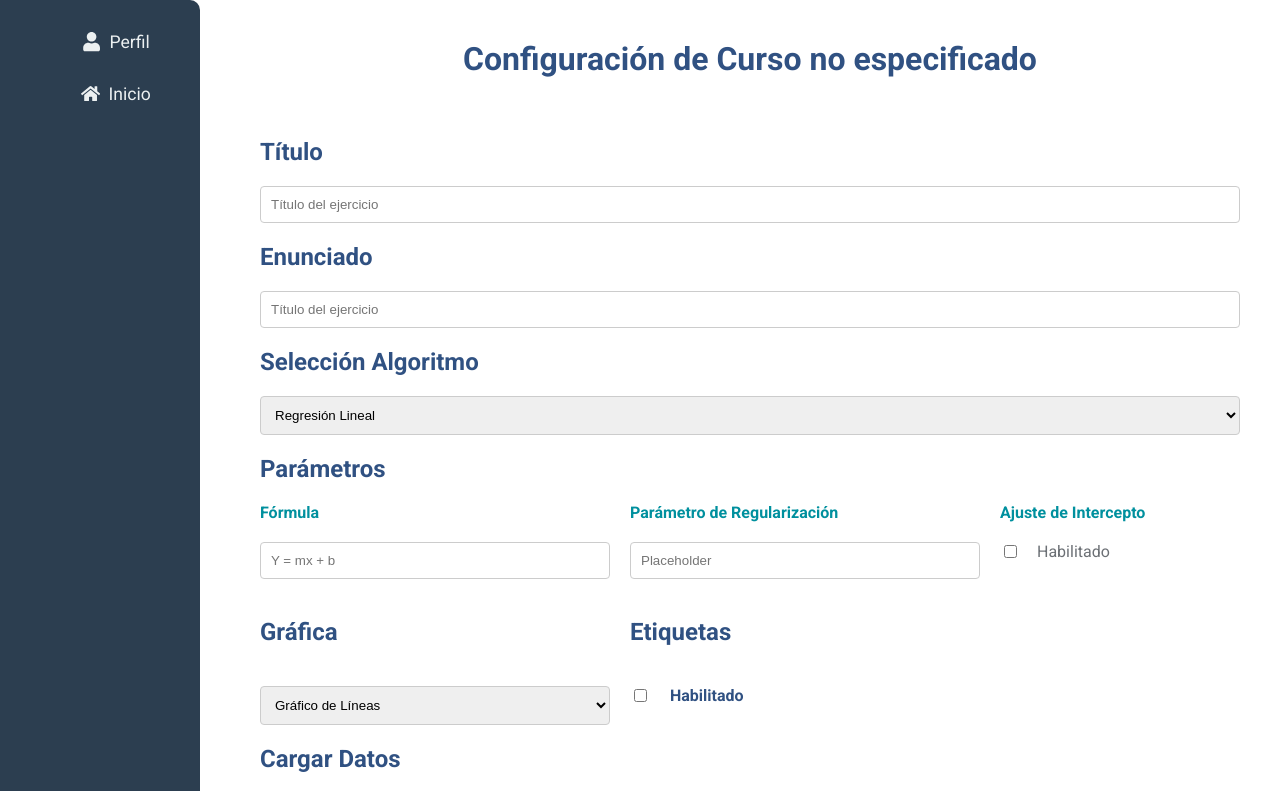
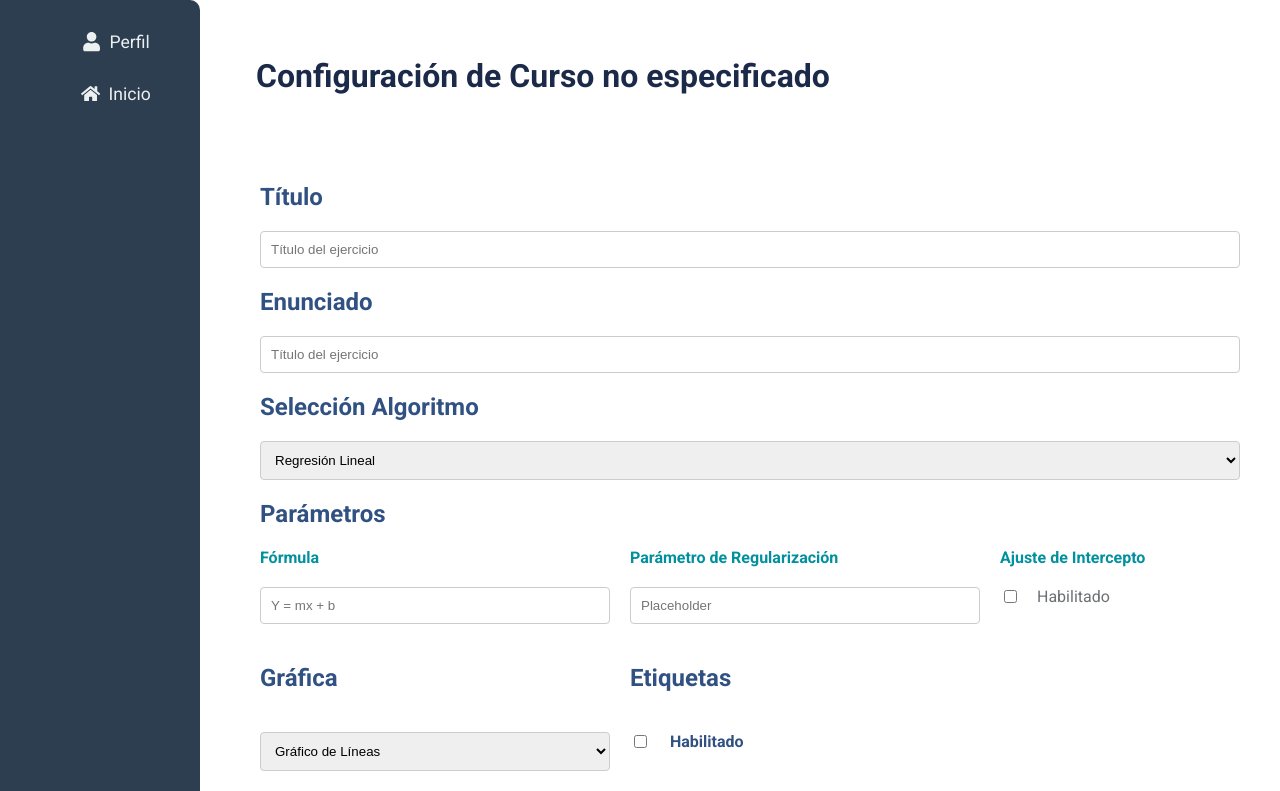
Before and after one commit to KeylaFrancoH/Integradora, a React (Create React App) app in the folder frontend/: page /anadir-tema/1/grafica in a window 1280 px wide. Shown: the top 791 px of the page. Built offline with nearby package versions, Linux system fonts and the light colour scheme.

Commit message:
Correciones bugs diseño

```diff
--- a/frontend/src/components/Estudiante/estudiantehome.css
+++ b/frontend/src/components/Estudiante/estudiantehome.css
@@ -1,4 +1,4 @@
-h1 {
+.clases {
   font-size: 2rem;
   font-weight: 700;
   color: #2c3e50;
@@ -36,11 +36,7 @@ h1 {
   margin-bottom: 50px;
 }
 
-h1 {
-  display: inline-block; /* Hace que el h1 se ajuste al contenido */
-  margin: 0;
-  padding: 0;
-}
+
 
 .underline {
   width: 100%; /* Hace que la línea abarque todo el ancho del contenedor */
--- a/frontend/src/components/Estudiante/estudiantehome.js
+++ b/frontend/src/components/Estudiante/estudiantehome.js
@@ -6,7 +6,7 @@ const EstudianteHome = () => {
   return (
     <div className="home-container">
       <div className="header-container">
-        <h1>Mis Clases</h1>
+        <h1 className="clases">Mis Clases</h1>
         <div class="underline"></div>
       </div>
       <div className="cards">
--- a/frontend/src/components/Grafica/grafica.css
+++ b/frontend/src/components/Grafica/grafica.css
@@ -3,18 +3,17 @@
     padding: 20px;
   }
 
-  .configuracion-container h1 {
-    position: sticky;
-    top: 0;
-    background-color: #fff;
-    color: #305182;
-    padding: 20px 0;
-    margin: 0;
-    z-index: 10;
-    -webkit-text-fill-color: initial;
-  }
-  .titulo{
-    color: #305182;
+
+  .tituloC{
+    font-size: 2rem;
+    font-weight: 700;
+    color: #2c3e50;
+    text-align: left;
+    margin-bottom: 2rem;
+    background: #1C2A49;
+    -webkit-background-clip: text;
+    -webkit-text-fill-color: transparent;
+    padding: 1rem;
   }
 
   .configuracion-content {
--- a/frontend/src/components/Grafica/grafica.js
+++ b/frontend/src/components/Grafica/grafica.js
@@ -28,7 +28,7 @@ const Grafica = () => {
 
   return (
     <div className="configuracion-container">
-      <h1 className="titulo">Configuración de {cursoTitulo}</h1>
+      <h1 className="tituloC">Configuración de {cursoTitulo}</h1>
       <div className="configuracion-content">
         <form>
           <div className="section">
--- a/frontend/src/components/Home/home.css
+++ b/frontend/src/components/Home/home.css
@@ -6,13 +6,13 @@
   margin-left: 220px;
 }
 
-h1 {
+.titulo {
     font-size: 2rem;
     font-weight: 700;
     color: #2c3e50;
-  text-align: center;
+    text-align: left;
     margin-bottom: 2rem;
-  background: linear-gradient(45deg, #3498db, #2ecc71);
+    background: #1C2A49;
     -webkit-background-clip: text;
     -webkit-text-fill-color: transparent;
     padding: 1rem;
--- a/frontend/src/components/Home/home.js
+++ b/frontend/src/components/Home/home.js
@@ -44,7 +44,7 @@ const Home = () => {
 
   return (
     <div className="home-container">
-      <h1>Bienvenido Profesor@ {profesor}</h1>
+      <h1  className='titulo'>Bienvenido Profesor@ {profesor}</h1>
       <div className="cards">
         {cursos.length > 0 ? (
           cursos.map(curso => (
--- a/frontend/src/components/Topics/addtopic.css
+++ b/frontend/src/components/Topics/addtopic.css
@@ -6,7 +6,17 @@
   .section {
     margin-bottom: 20px;
   }
-
+  .tema{
+    font-size: 2rem;
+    font-weight: 700;
+    color: #2c3e50;
+    text-align: left;
+    margin-bottom: 2rem;
+    background: #1C2A49;
+    -webkit-background-clip: text;
+    -webkit-text-fill-color: transparent;
+    padding: 1rem;
+  }
   .input-group {
     display: flex;
     gap: 10px;
@@ -90,3 +100,7 @@
   h1, h2{
     text-align: left;
   }
+
+  .areatexto{
+    width: 50%;
+  }
--- a/frontend/src/components/Topics/addtopic.js
+++ b/frontend/src/components/Topics/addtopic.js
@@ -18,7 +18,7 @@ const AddTopic = () => {
 
   return (
     <div className="add-topic-container">
-      <h1>Añadir Tema para {cursoTitulo}</h1>
+      <h1 className="tema">Añadir Tema para {cursoTitulo}</h1>
       <form>
         <div className="section">
           <h2>Teoría</h2>
@@ -29,7 +29,7 @@ const AddTopic = () => {
         </div>
         <div className="section">
           <h2>Material</h2>
-          <textarea placeholder="Material"></textarea>
+          <textarea className="areatexto" placeholder="Material" rows="10" cols="20"></textarea>
         </div>
         <div className="section">
           <h2>Adjuntar</h2>
```
Lines whose indentation alone changed are shown as unchanged.
